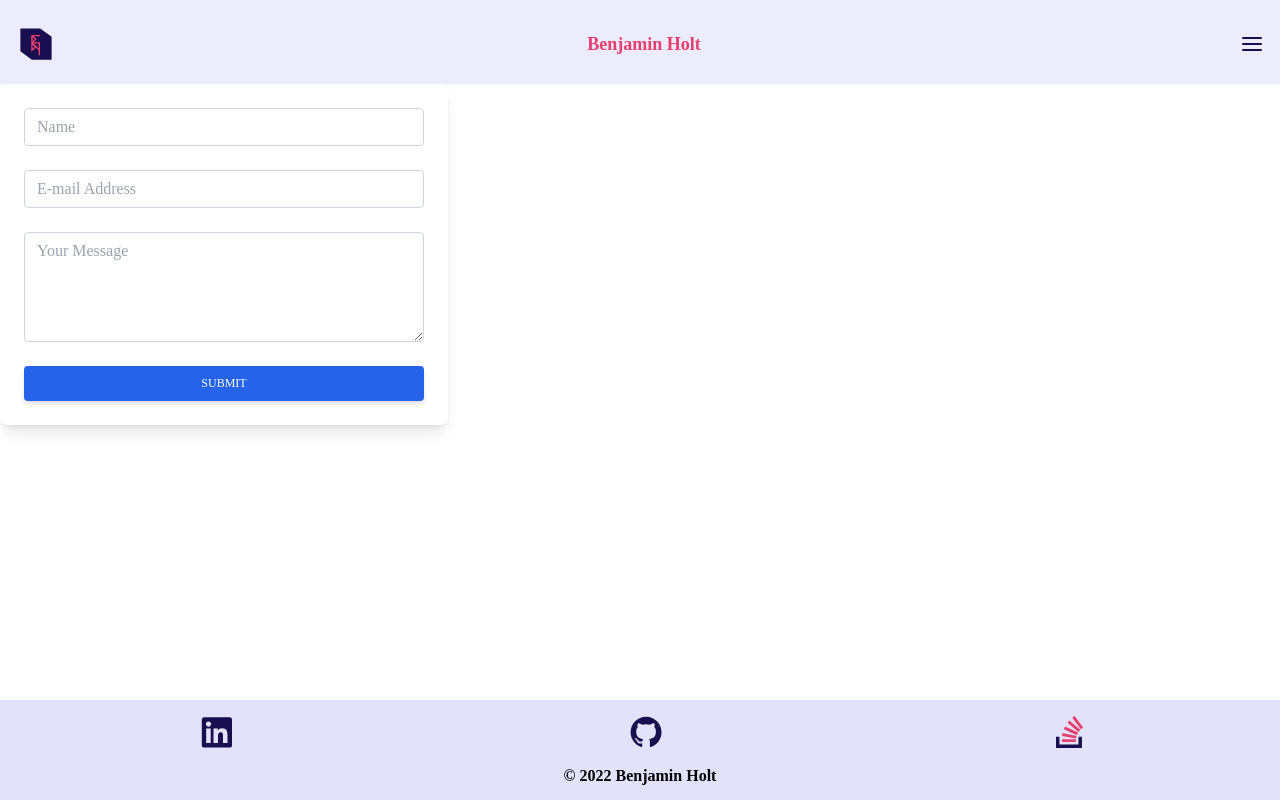
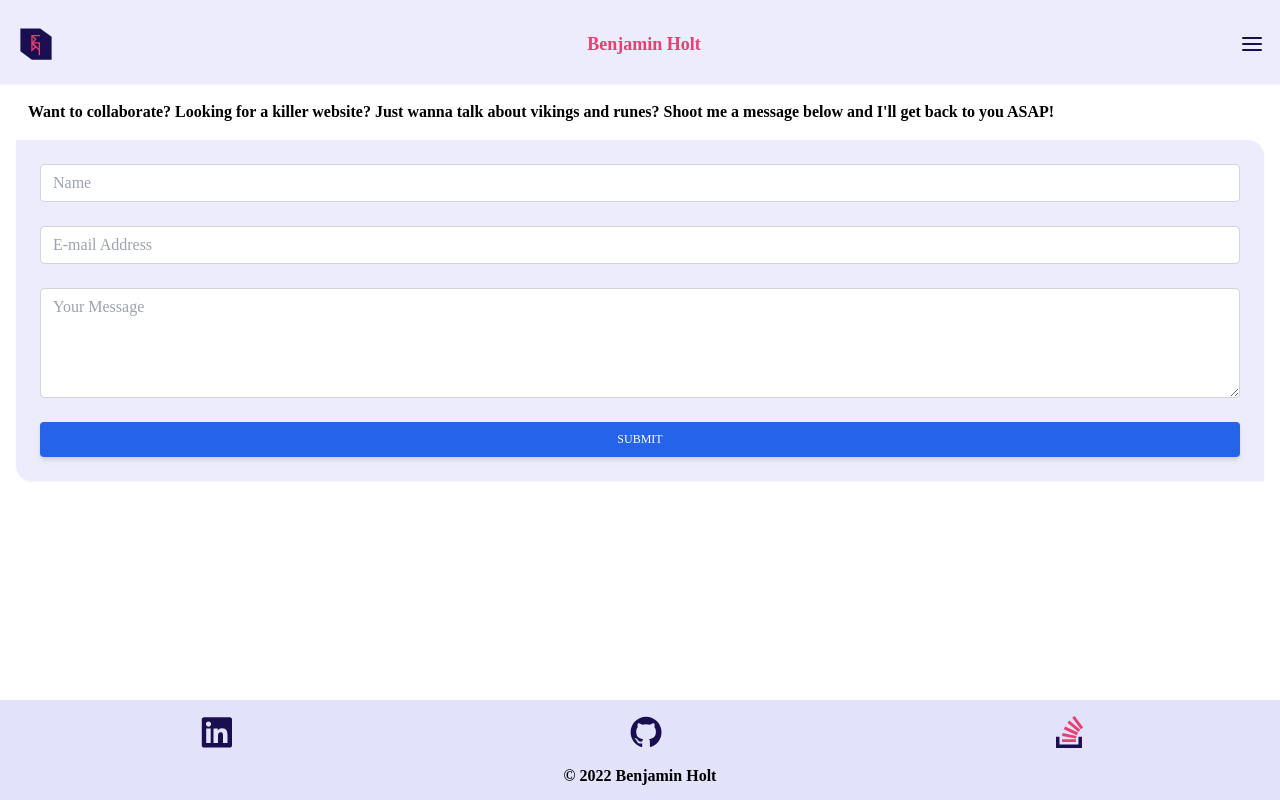
Before and after one commit to Thorulfr/Thorulfr.github.io, a React (Create React App) app: page /contact in a window 1280 px wide. Built offline with nearby package versions, Linux system fonts and the light colour scheme; a web font is replaced by a local one.

Commit message:
Contact elements done

```diff
--- a/src/App.js
+++ b/src/App.js
@@ -16,7 +16,7 @@ function App() {
         <Router>
             <div className="flex flex-col min-h-screen">
                 <Nav />
-                <div className="grow">
+                <div className="grow flex">
                     <Routes>
                         <Route path="/" element={<AboutMe />} />
                         <Route path="/contact" element={<Contact />} />
--- a/src/pages/Contact.jsx
+++ b/src/pages/Contact.jsx
@@ -3,8 +3,15 @@ import React from 'react';
 
 const Contact = () => {
     return (
-        <main>
-            <div className="block p-6 rounded-lg shadow-lg bg-white max-w-md">
+        <main className="grow">
+            <div className="m-4 px-3">
+                <p className="text-justify">
+                    Want to collaborate? Looking for a killer website? Just
+                    wanna talk about vikings and runes? Shoot me a message below
+                    and I'll get back to you ASAP!
+                </p>
+            </div>
+            <div className="m-4 p-6 rounded-bl-2xl rounded-tr-2xl shadow-sm bg-theme-lilac/[.20]">
                 <form>
                     <div className="form-group mb-6">
                         <input
```
